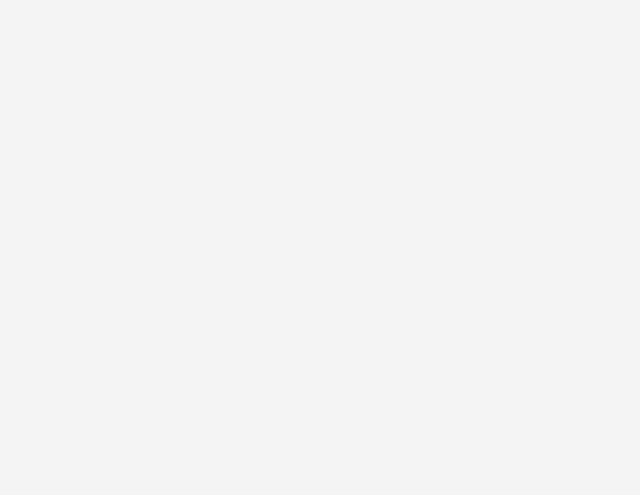
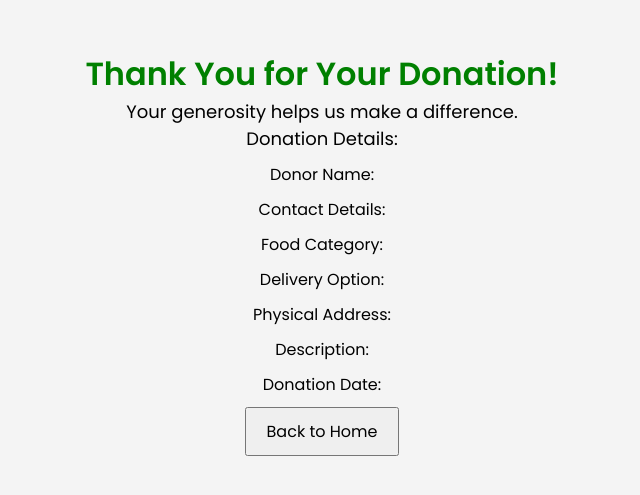
Before and after one commit to Code-Compilers/CCFoodLink, a React (Create React App) app in the folder frontend/: page /donation-confirmation in a window 1280 px wide. Before the commit this address had no page. Shown: the part 147-642 px from the top of the page, without its empty margins (318-958 px from the left). Built offline with nearby package versions, Linux system fonts and the light colour scheme.

Commit message:
Create Donation confirmation page and css for Donors

```diff
--- a/frontend/src/App.js
+++ b/frontend/src/App.js
@@ -2,6 +2,7 @@ import React from "react";
 import { Routes, Route } from "react-router-dom";
 import HomePage from "./components/HomePage";
 import Register from "./components/Register";
+import DonationConfirmation from "./components/DonationConfirmation";
 
 function App() {
   console.log('App component rendered');
@@ -9,6 +10,7 @@ function App() {
     <Routes>
       <Route path="/" element={<HomePage />} />
       <Route path="register" element={<Register />} />
+      <Route path="donation-confirmation" element={<DonationConfirmation />} />
     </Routes>
   );
 }
--- /dev/null
+++ b/frontend/src/Css/DonationConfirmation.css
@@ -0,0 +1,27 @@
+.confirmation-container {
+  text-align: center;
+  padding: 20px;
+}
+
+.confirmation-container h1 {
+  color: green;
+}
+
+.confirmation-container p {
+  font-size: 18px;
+}
+
+.confirmation-container ul {
+  list-style-type: none;
+  padding: 0;
+}
+
+.confirmation-container li {
+  margin: 10px 0;
+}
+
+.confirmation-container button {
+  padding: 10px 20px;
+  font-size: 16px;
+  cursor: pointer;
+}
--- a/frontend/src/components/DonationConfirmation.js
+++ b/frontend/src/components/DonationConfirmation.js
@@ -0,0 +1,33 @@
+import React from 'react';
+import { useLocation, useNavigate } from 'react-router-dom';
+import "../Css/DonationConfirmation.css"; // Import the CSS file for styling
+
+const DonationConfirmation = () => {
+  const location = useLocation();
+  const navigate = useNavigate();
+  const { donorName, contactDetails, foodCategory, deliveryOption, physicalAddress, description, date } = location.state || {};
+
+  const handleBackToHome = () => {
+    navigate('/');
+  };
+
+  return (
+    <div className="confirmation-container">
+      <h1>Thank You for Your Donation!</h1>
+      <p>Your generosity helps us make a difference.</p>
+      <p>Donation Details:</p>
+      <ul>
+        <li>Donor Name: {donorName}</li>
+        <li>Contact Details: {contactDetails}</li>
+        <li>Food Category: {foodCategory}</li>
+        <li>Delivery Option: {deliveryOption}</li>
+        <li>Physical Address: {physicalAddress}</li>
+        <li>Description: {description}</li>
+        <li>Donation Date: {date}</li>
+      </ul>
+      <button onClick={handleBackToHome}>Back to Home</button>
+    </div>
+  );
+};
+
+export default DonationConfirmation;
```
